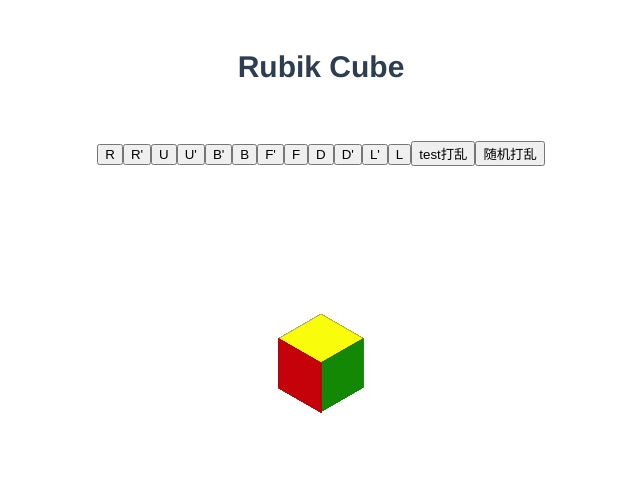
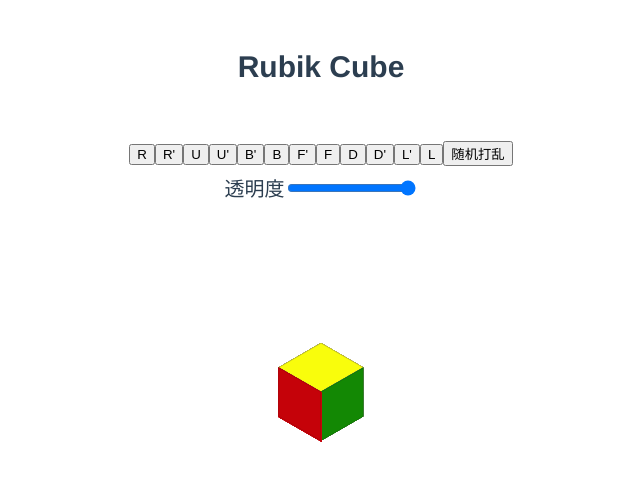
Before and after one commit to caolinjian/rubik-cube, a Vue app: page / in a window 1280 px wide. Shown: the top 480 px of the page, without its empty margins (319-959 px from the left). Built offline with nearby package versions, Linux system fonts and the light colour scheme.

Commit message:
透明度

```diff
--- a/src/components/Cube.vue
+++ b/src/components/Cube.vue
@@ -1,11 +1,11 @@
 <template lang="html">
     <div class="box" :style="styleObject">
-        <div class="face" :style="{background:color.x3}"></div>
-        <div class="face" :style="{background:color.y3}"></div>
-        <div class="face" :style="{background:color.z1}"></div>
-        <div class="face" :style="{background:color.y1}"></div>
-        <div class="face" :style="{background:color.z3}"></div>
-        <div class="face" :style="{background:color.x1}"></div>
+        <div class="face" :style="{background:color.x3,opacity:opacity}"></div>
+        <div class="face" :style="{background:color.y3,opacity:opacity}"></div>
+        <div class="face" :style="{background:color.z1,opacity:opacity}"></div>
+        <div class="face" :style="{background:color.y1,opacity:opacity}"></div>
+        <div class="face" :style="{background:color.z3,opacity:opacity}"></div>
+        <div class="face" :style="{background:color.x1,opacity:opacity}"></div>
     </div>
 </template>
 
@@ -36,7 +36,7 @@ function myBrowser() {
   return 'none'
 }
 export default {
-  props: ['position'],
+  props: ['position', 'opacity'],
   data() {
     return {
       x: 0,
@@ -133,7 +133,7 @@ export default {
 }
 </script>
 
-<style scoped>
+<style>
 .box {
   position: absolute;
   width: 1rem;
@@ -152,7 +152,7 @@ export default {
   box-sizing: border-box;
   border: 1px solid rgba(0, 0, 0, .1);
   line-height: 1rem;
-  background: grey;
+  background: rgba(158,158,158,.5);
   font-size: 20px;
   text-align: center;
 }
--- a/src/components/CubeCore.vue
+++ b/src/components/CubeCore.vue
@@ -13,10 +13,13 @@
   <button type="button" name="button" @click="rotate('d', -1, 500)">D'</button>
   <button type="button" name="button" @click="rotate('l', 1, 500)">L'</button>
   <button type="button" name="button" @click="rotate('l', -1, 500)">L</button>
-  <button type="button" name="button" @click="test">test打乱</button>
   <button type="button" name="button" @click="randomRotate(25,true)">随机打乱</button>
+  <div class="opacity-set">
+    <label>透明度</label>
+    <input type="range" v-model="opacity" min="0" max="100">
+  </div>
   <div class="cube" :style="'transform: rotateX('+rotateX+'deg) rotateY('+rotateY+'deg)'">
-    <Cube v-for="position in positions" :position="position" :ref="position[0]+'-'+position[1]+'-'+position[2]" :key="position[0]+'-'+position[1]+'-'+position[2]" :id="position[0]+'-'+position[1]+'-'+position[2]"></Cube>
+    <Cube v-for="position in positions" :position="position" :ref="position[0]+'-'+position[1]+'-'+position[2]" :key="position[0]+'-'+position[1]+'-'+position[2]" :id="position[0]+'-'+position[1]+'-'+position[2]" :opacity="opacity/100"></Cube>
   </div>
 </div>
 </template>
@@ -66,7 +69,16 @@ export default {
       rotateY: -45,
       rotateing: false,
       looping: false,
+      opacity: 100,
       positions
+    };
+  },
+  mounted() {
+    document.onselectstart = function() {
+      return false;
+    };
+    document.ondragstart = function() {
+      return false;
     };
   },
   methods: {
@@ -179,13 +191,6 @@ export default {
       this.dragging = true;
       let firstX = e.clientX;
       let firstY = e.clientY;
-      document.onselectstart = function() {
-        return false;
-      };
-      document.ondragstart = function() {
-        return false;
-      };
-
       const handleMouseMove = (event) => {
         this.rotateY += (event.clientX - firstX) * 0.5;
         this.rotateX -= (event.clientY - firstY) * 0.5;
@@ -198,8 +203,6 @@ export default {
         }
         document.removeEventListener('mousemove', handleMouseMove);
         document.removeEventListener('mouseup', handleMouseUp);
-        document.onselectstart = null;
-        document.ondragstart = null;
       };
 
       document.addEventListener('mousemove', handleMouseMove);
@@ -225,16 +228,6 @@ export default {
           this.randomRotate(loopNum - 1, false, param)
         });
     },
-    test() {
-      this.rotate(
-        'r', 1,
-        500,
-        () => {
-          this.rotate(
-            'u', 1,
-            500);
-        });
-    }
   },
   components: {
     Cube,
@@ -255,4 +248,8 @@ h1 {
   transform-style: preserve-3d;
   -webkit-perspective: 10000000;
 }
+
+.opacity-set {
+  font-size: 20px;
+}
 </style>
```
Also changed, not shown: 13 other files (tests, documents, lock files or other folders).
